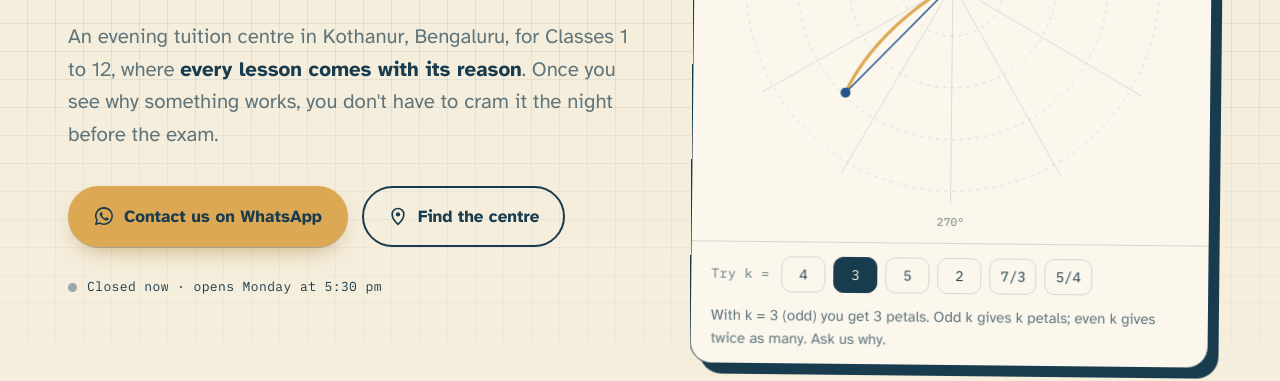
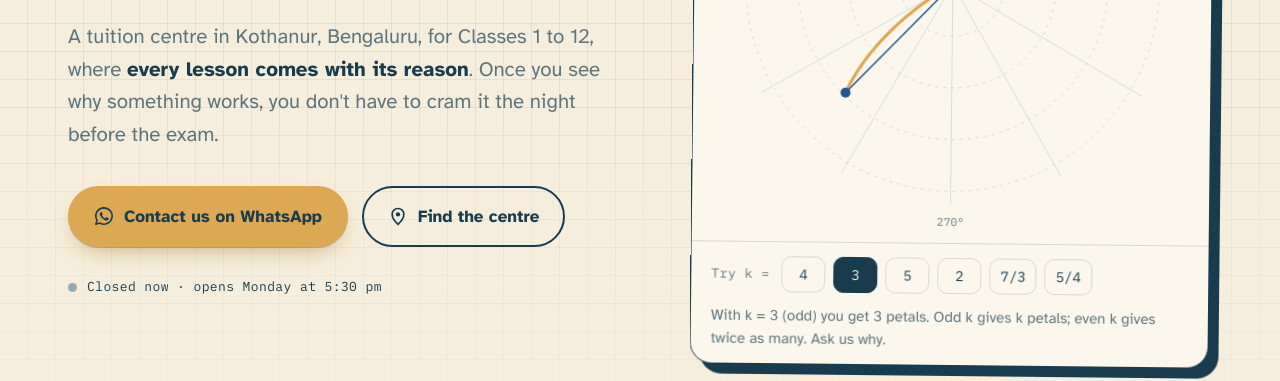
Before and after one commit to tarunb05/bloom-tuition-centre, a plain HTML site: page index.html in a window 1280 px wide. Shown: the part 452-833 px from the top of the page. Drawn offline with nearby package versions, Linux system fonts and the light colour scheme.

Commit message:
Say "tuition centre" instead of "evening tuition centre" in hero
Co-Authored-By: Claude Opus 5.5 <noreply@anthropic.com>

```diff
--- a/index.html
+++ b/index.html
@@ -273,7 +273,7 @@ footer.site a{color:var(--paper)}
         <span class="line"><span>understood.</span></span>
         <span class="line"><span><em>Not memorised.</em></span></span>
       </h1>
-      <p class="lead">An evening tuition centre in Kothanur, Bengaluru, for Classes 1 to 12, where <strong>every lesson comes with its reason</strong>. Once you see why something works, you don't have to cram it the night before the exam.</p>
+      <p class="lead">A tuition centre in Kothanur, Bengaluru, for Classes 1 to 12, where <strong>every lesson comes with its reason</strong>. Once you see why something works, you don't have to cram it the night before the exam.</p>
       <div class="ctas">
         <a class="btn btn-wa wa-link" href="#" target="_blank" rel="noopener"><svg aria-hidden="true"><use href="#i-wa"/></svg>Contact us on WhatsApp</a>
         <a class="btn btn-line" href="#visit"><svg aria-hidden="true"><use href="#i-pin"/></svg>Find the centre</a>
```
